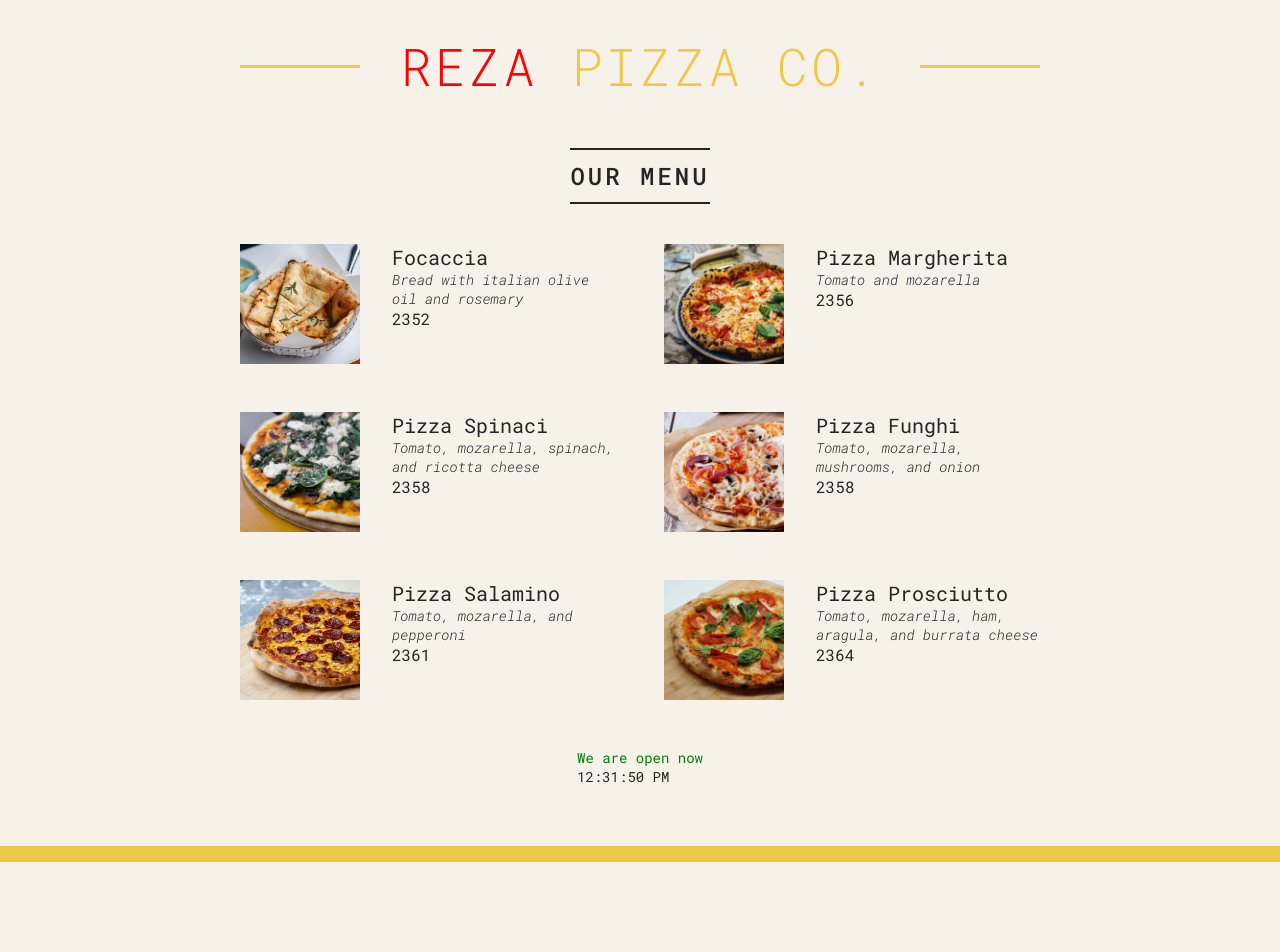
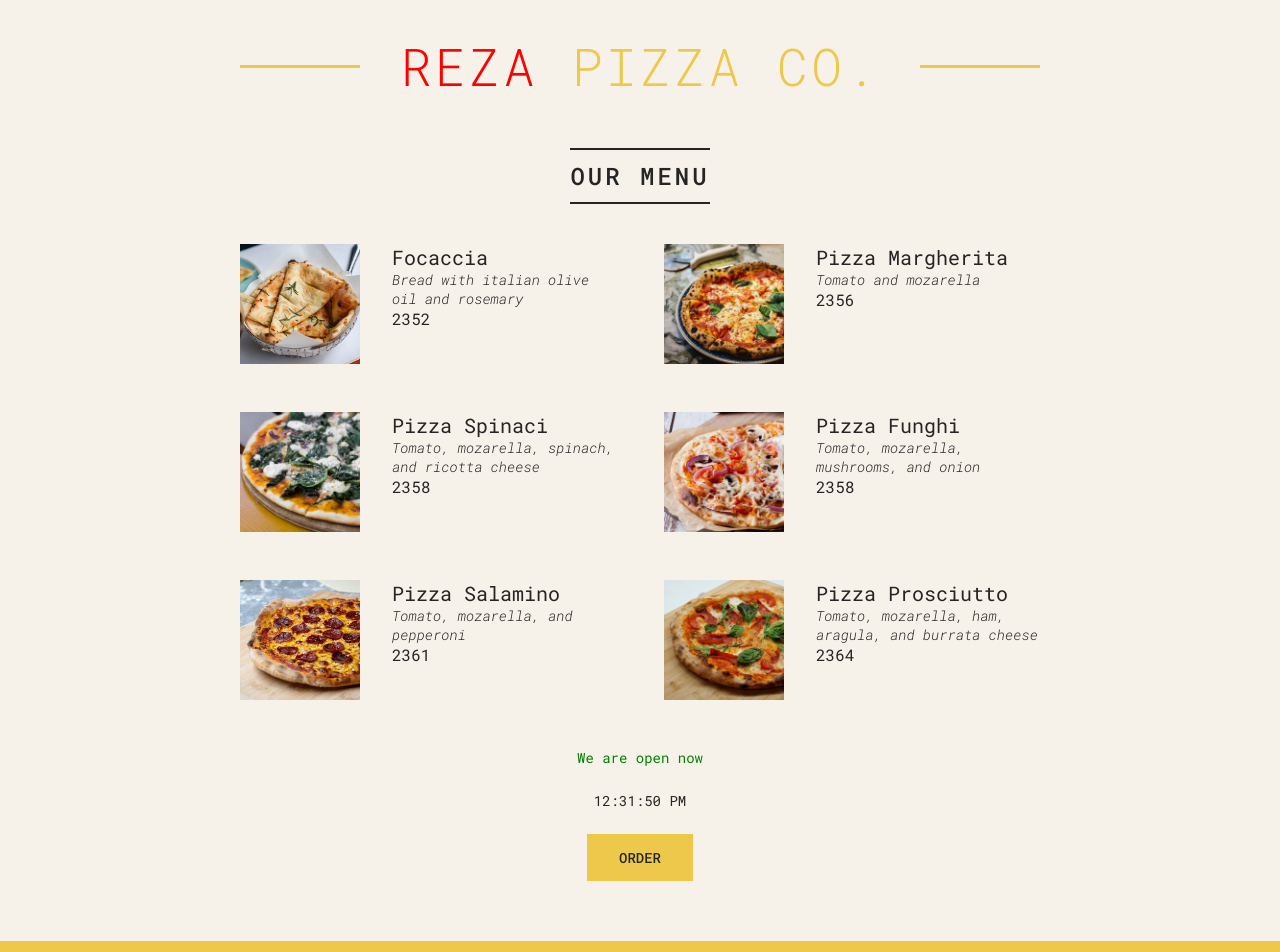
Before and after one commit to rezamovaheddi/Pizza-Menu, a React (Vite) app: page / in a window 1280 px wide. Shown: the top 952 px of the page. Before the commit the page ends 862 px from the top, so only its background shows below. Built offline with nearby package versions, Linux system fonts and the light colour scheme.

Commit message:
build a btn and style

```diff
--- a/src/Footer.jsx
+++ b/src/Footer.jsx
@@ -4,15 +4,18 @@ export default function(){
     const hour = new Date().getHours();
     const openOur = 7;
     const closeOur = 22;
+    let chk = hour >= openOur && hour <= closeOur;
 
     return (
         <>
         <footer className='footer'>
-
-            {hour >= openOur && hour <= closeOur
-            ? <p style={{color:'green'}}>We are open now</p>
-            : <p style={{color:'red'}}>We are close now</p>}
-        <span>{new Date().toLocaleTimeString()}</span>
+            <div className='order'>
+                {hour >= openOur && hour <= closeOur
+                ? <p style={{color:'green'}}>We are open now</p>
+                : <p style={{color:'red'}}>We are close now</p>}
+                <span>{new Date().toLocaleTimeString()}</span>
+                <button className='btn'>ORDER</button>
+            </div>
         </footer>
 
         </>
```
